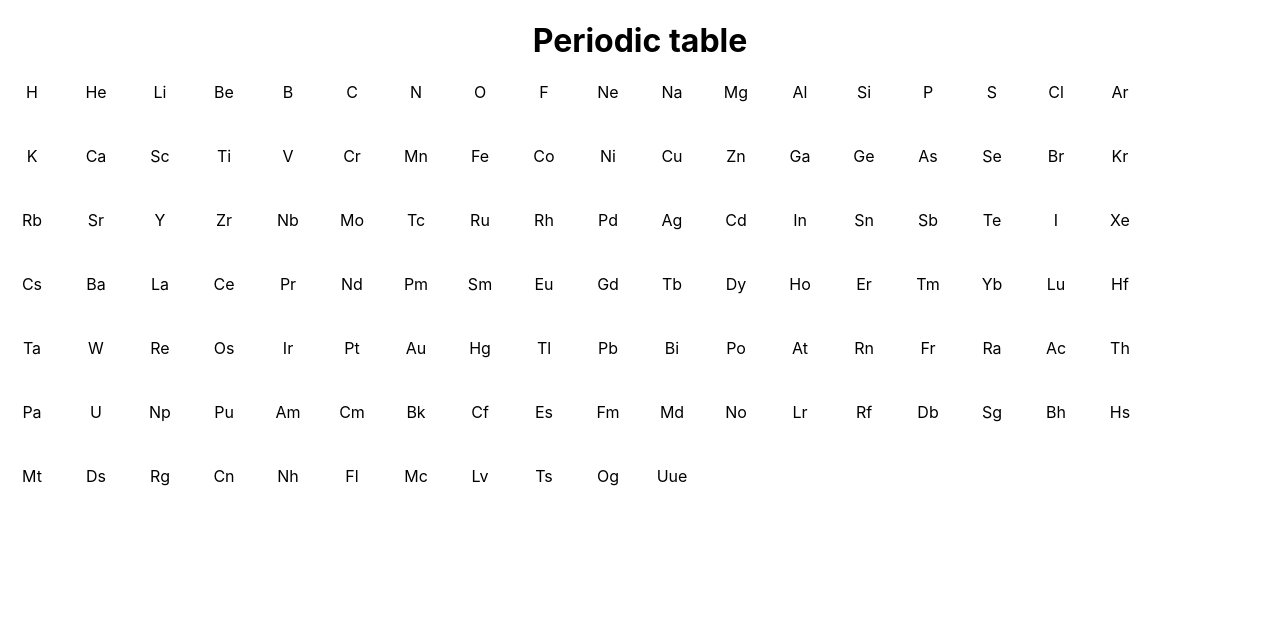
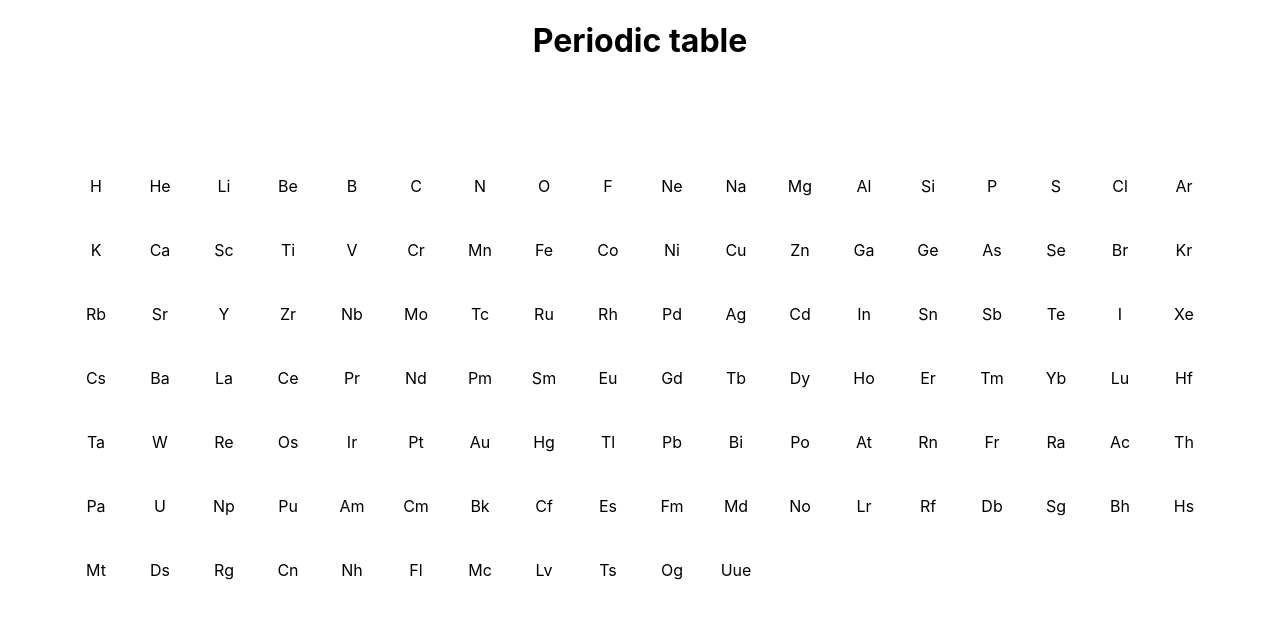
Before and after one commit to jbuyu/periodic-table, a React (Create React App) app: page / in a window 1280 px wide. Shown: the top 618 px of the page. Built offline with nearby package versions, Linux system fonts and the light colour scheme.

Commit message:
styling for absolute center

```diff
--- a/src/PeriodicTable.css
+++ b/src/PeriodicTable.css
@@ -2,4 +2,8 @@
   display: grid;
   grid-template-columns: repeat(18, 64px);
   grid-template-rows: repeat(7, 64px);
+  position: absolute;
+  top: 50%;
+  left: 50%;
+  transform: translate(-50%, -50%);
 }
```
